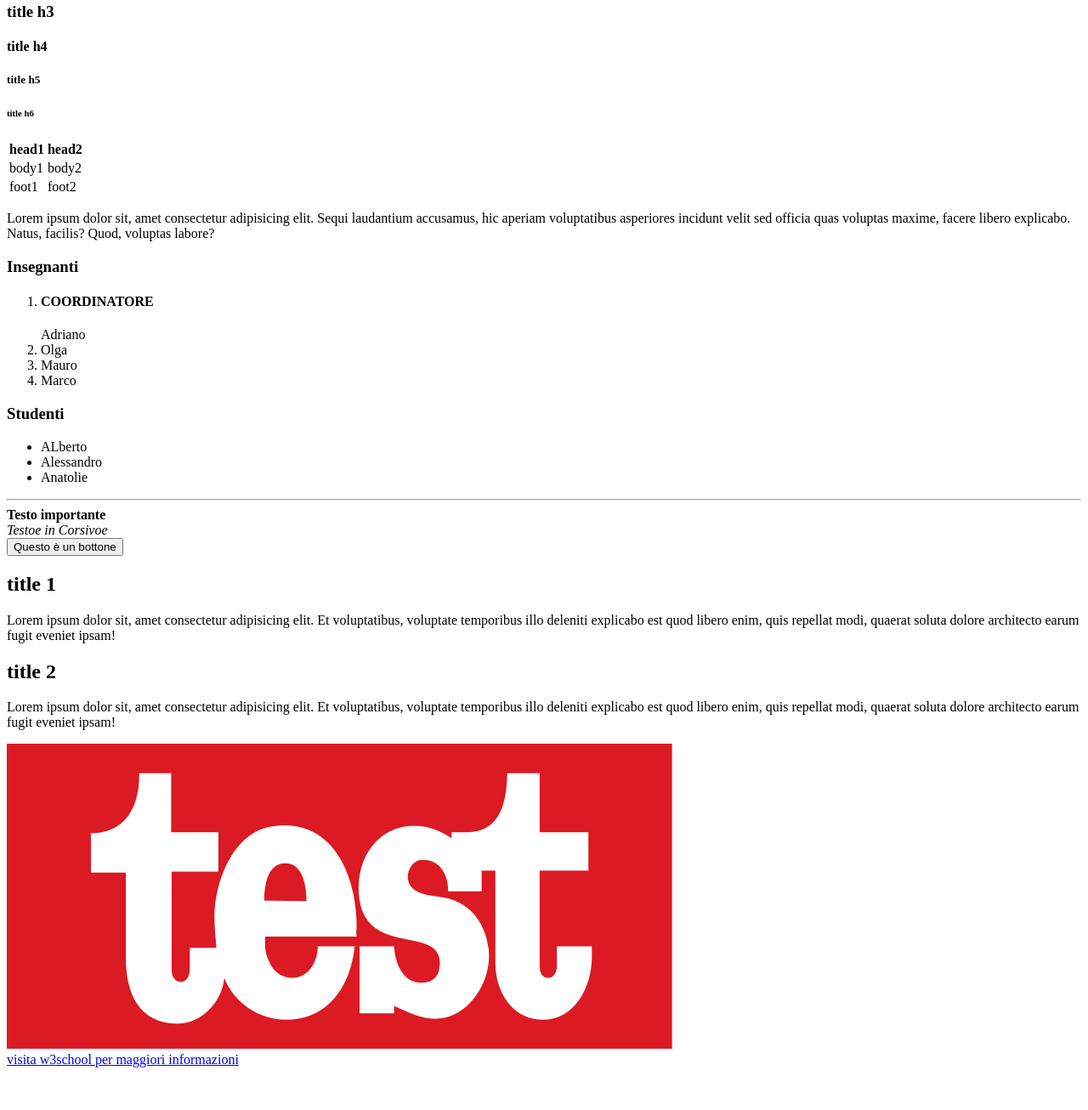
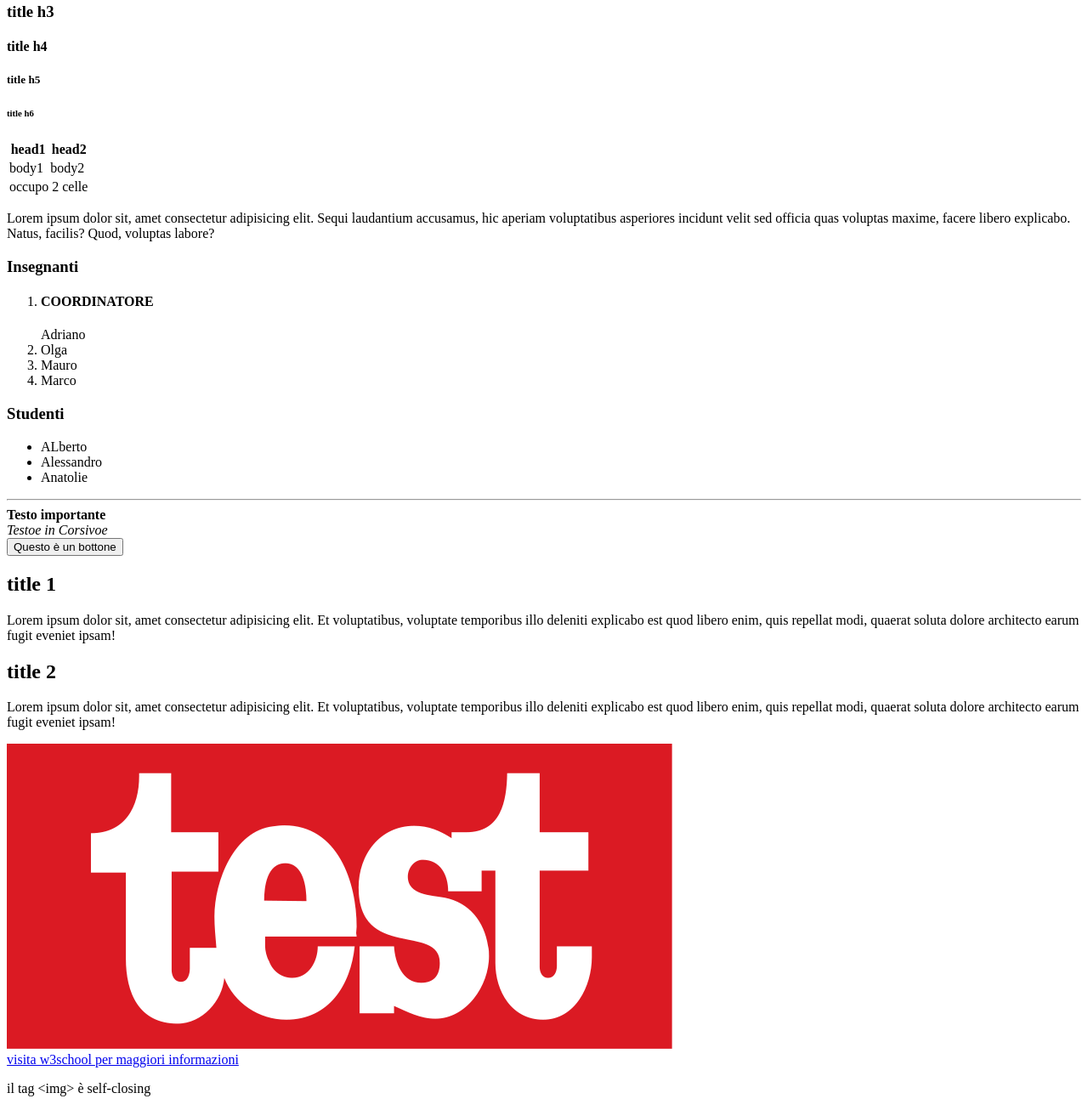
Before and after one commit to axessandro/html-tags, a plain HTML site: page index.html in a window 1280 px wide. Shown: the part 124-1430 px from the top of the page at 85% size. Before the commit the page ends 1388 px from the top, so only its background shows below. Drawn offline with Linux system fonts and the light colour scheme.

Commit message:
entity code

```diff
--- a/index.html
+++ b/index.html
@@ -19,6 +19,7 @@
         <h5>title h5</h5>
         <h6>title h6</h6>
 
+        <!-- table -->
         <table>
             <thead>
                 <tr>
@@ -36,12 +37,12 @@
 
             <tfoot>
                 <tr>
-                    <td>foot1</td>
-                    <td>foot2</td>
+                    <td colspan="2">occupo 2 celle</td>
+
                 </tr>
             </tfoot>
         </table>
-
+        <!-- /table -->
 
     </header>
     <!-- /header -->
@@ -105,6 +106,12 @@
 <!-- target_blank farà aprire illink su un altra scheda -->
 <footer>
     <a href="https://www.w3schools.com/" target="_blank">visita w3school per maggiori informazioni</a>
+
+    <!-- per utilizare <> nel testo utitlizzare entity code -->
+    <section>
+        <p>il tag &lt;img&gt; è self-closing</p>
+    </section>
+
 </footer>
 <!-- /footer -->
 
```
